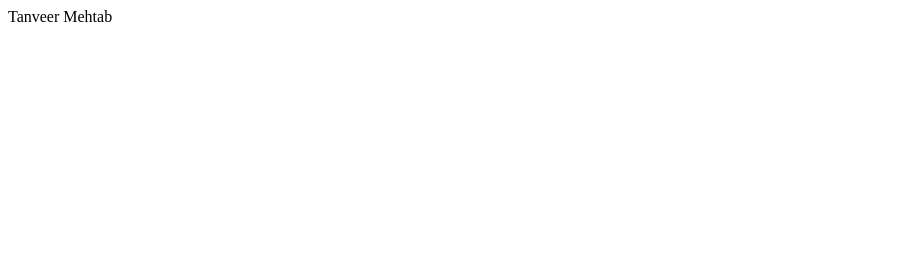
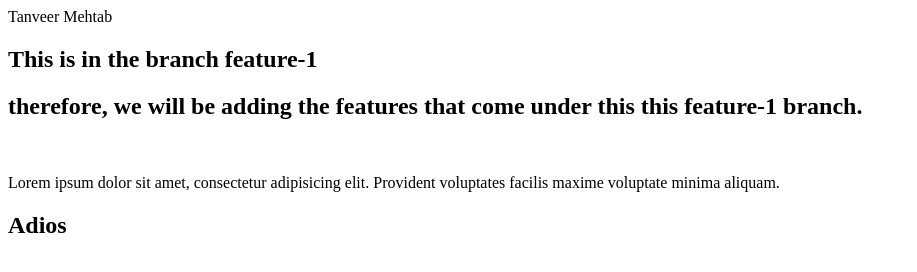
Before and after one commit to Tanveer510/try, a plain HTML site: page index.html in a window 1280 px wide. Shown: the whole page, without its empty margins (0-917 px from the left). Drawn offline with Linux system fonts and the light colour scheme.

Commit message:
update in feature

```diff
--- a/index.html
+++ b/index.html
@@ -3,6 +3,17 @@
 
     </head>
     <body>
+
         <div>Tanveer Mehtab</div>
-    </body>
+        <h2>This is in the branch feature-1</h2>
+        <h2>therefore, we will be adding the features
+            that come under this this feature-1 branch.
+        </h2>
+          <br>
+        <p>Lorem ipsum dolor sit amet,
+         consectetur adipisicing elit. Provident voluptates facilis maxime voluptate minima aliquam.</p>
+
+         <h2>Adios</h2>
+
+        </body>
 </html>
```
